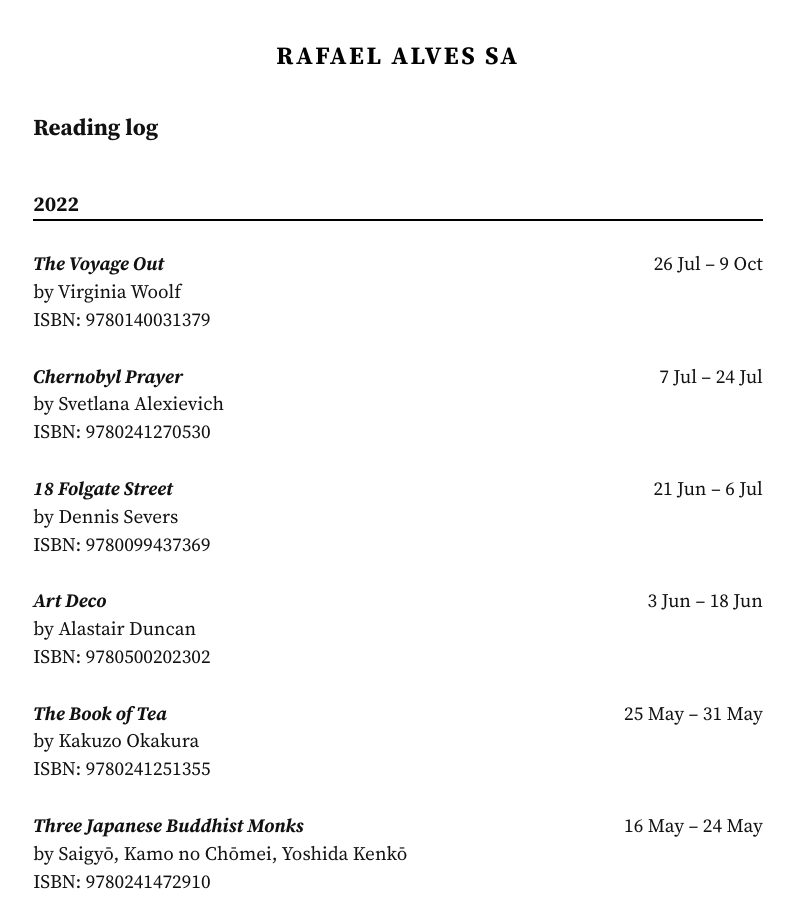
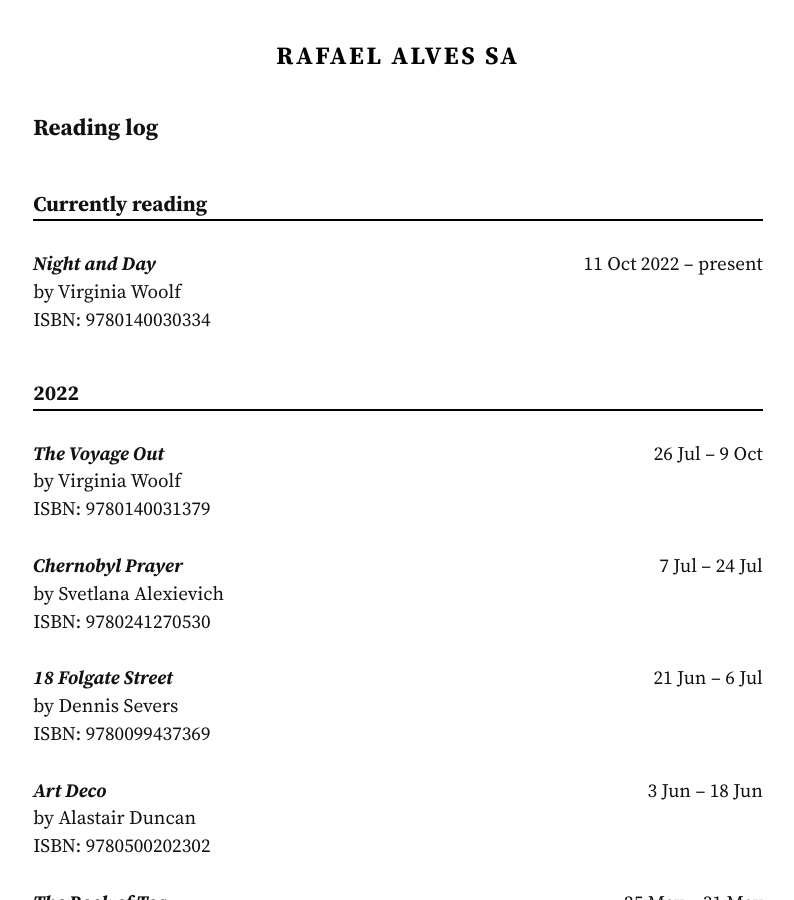
Before and after one commit to rafaelalvessa/rafael.me.uk, a Jekyll site: the page built from reading_log.md, in a window 1280 px wide and 900 px high. Shown: the whole window, without its empty margins (242-1036 px from the left). Built offline with Jekyll 4.4.1, drawn with Linux system fonts in a browser that asks for light colours.

Commit message:
Add Night and Day to currently reading

```diff
--- a/_data/reading_log.yaml
+++ b/_data/reading_log.yaml
@@ -1,3 +1,10 @@
+Currently reading:
+
+- author: Virginia Woolf
+  date_started: 11 Oct 2022
+  isbn: 9780140030334
+  title: Night and Day
+
 2022:
 
 - author: Virginia Woolf
```
